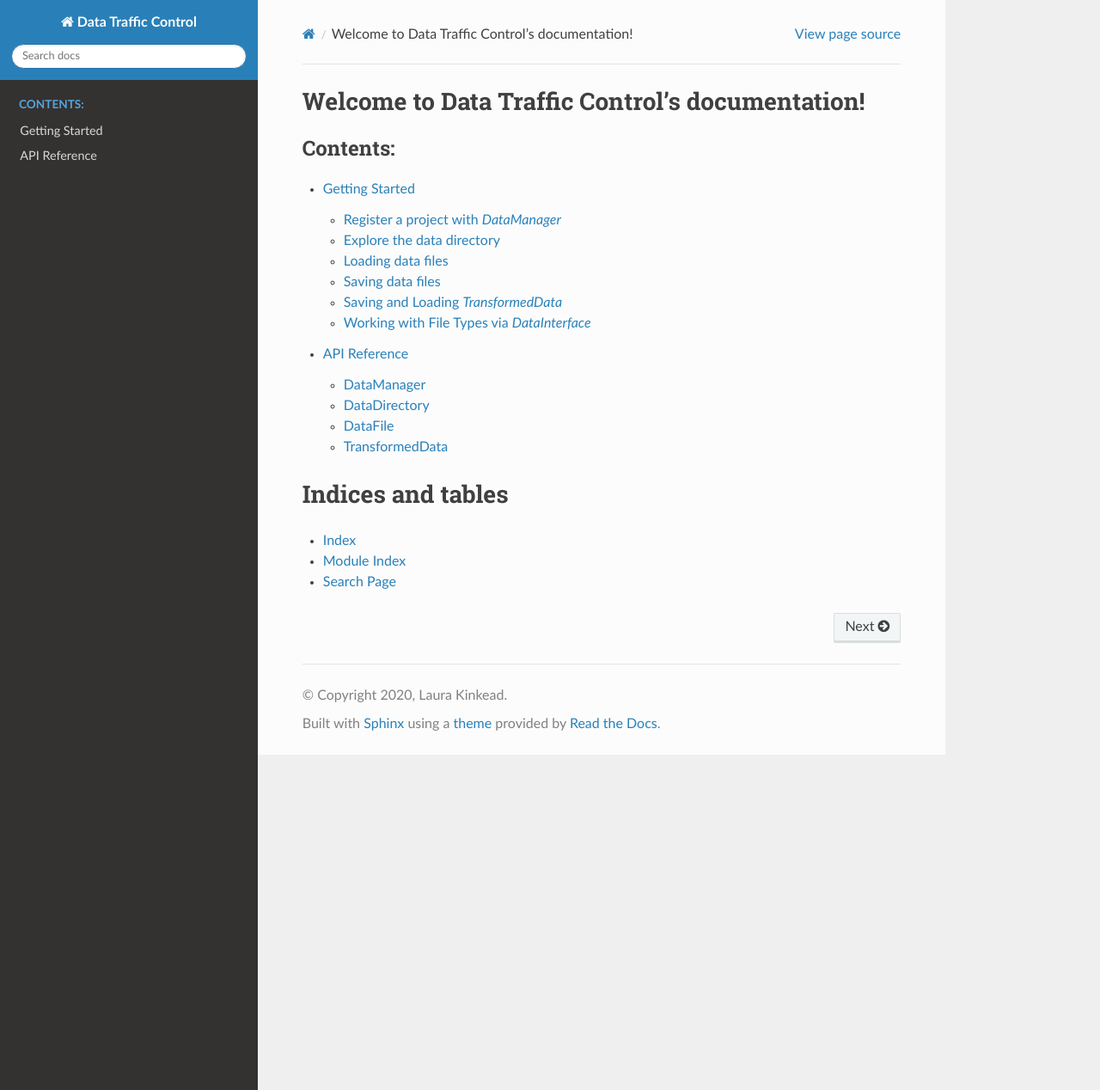
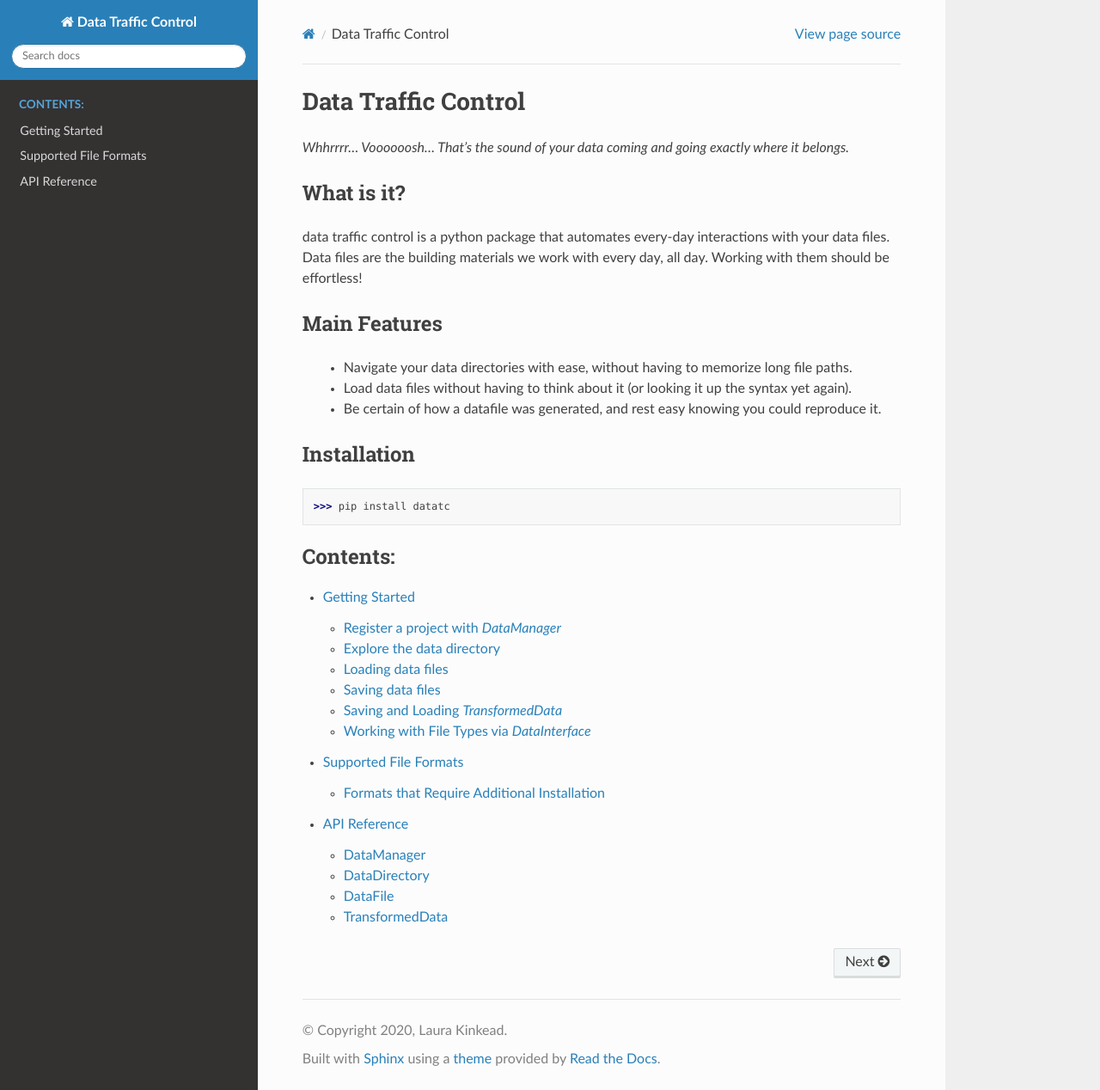
Before and after one commit to lokijuhy/data-traffic-control, a Sphinx documentation site: the page built from docs/index.rst, in a window 1280 px wide and 1268 px high. Shown: the whole window at 86% size. Built offline with Sphinx 7.4.7 and the Read the Docs theme 2.0.0, drawn with Linux system fonts in a browser that asks for light colours.

Commit message:
add description of supported file formats

```diff
--- a/docs/index.rst
+++ b/docs/index.rst
@@ -3,8 +3,28 @@
    You can adapt this file completely to your liking, but it should at least
    contain the root `toctree` directive.
 
-Welcome to Data Traffic Control's documentation!
-================================================
+Data Traffic Control
+====================
+
+*Whhrrrr... Voooooosh... That's the sound of your data coming and going exactly where it belongs.*
+
+What is it?
+-----------
+
+data traffic control is a python package that automates every-day interactions with your data files.
+Data files are the building materials we work with every day, all day. Working with them should be effortless!
+
+Main Features
+-------------
+
+ * Navigate your data directories with ease, without having to memorize long file paths.
+ * Load data files without having to think about it (or looking it up the syntax yet again).
+ * Be certain of how a datafile was generated, and rest easy knowing you could reproduce it.
+
+Installation
+-------------
+
+>>> pip install datatc
 
 
 .. toctree::
@@ -12,12 +32,5 @@
    :caption: Contents:
 
    getting_started
+   supported_formats
    api_reference
-
-
-Indices and tables
-==================
-
-* :ref:`genindex`
-* :ref:`modindex`
-* :ref:`search`
```
Also changed, not shown: docs/supported_formats.rst (added, +29 -0 lines).
